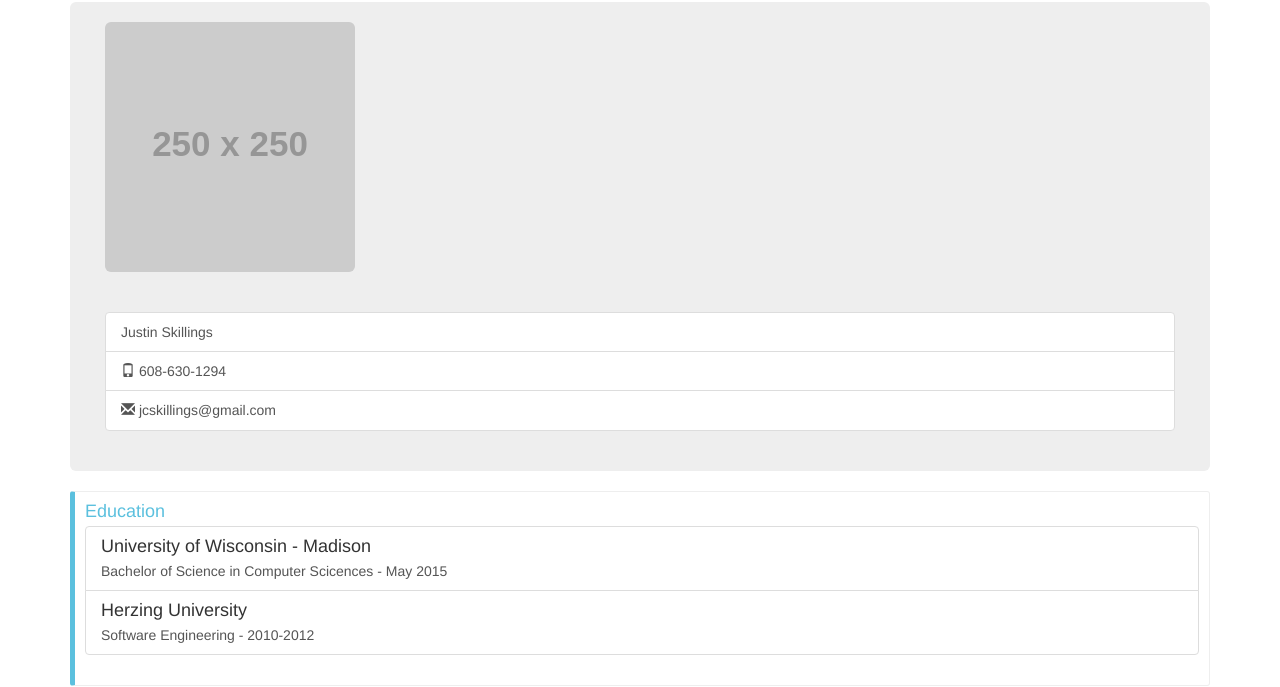
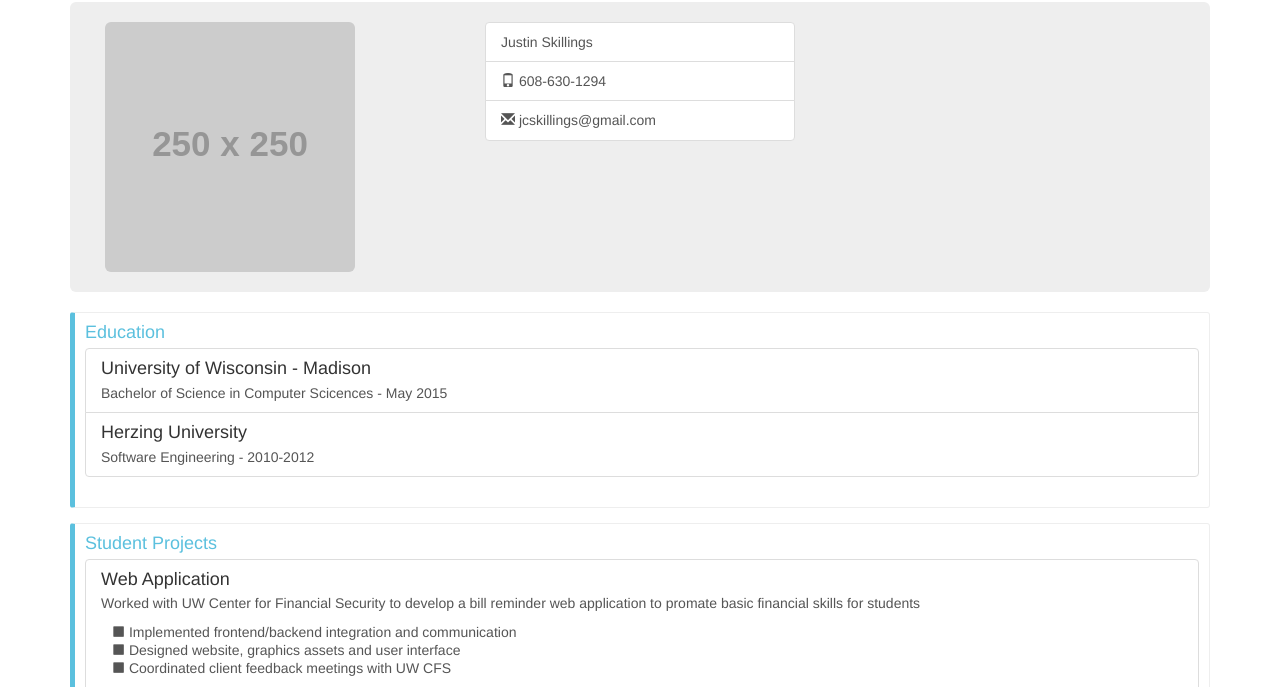
Before and after one commit to jcskillings/jcskillings.github.io, a plain HTML site: page index.html in a window 1280 px wide. Shown: the part 58-745 px from the top of the page. Drawn offline with nearby package versions, Linux system fonts and the light colour scheme; placeholder pictures from the web are drawn by us.

Commit message:
Update index.html

```diff
--- a/index.html
+++ b/index.html
@@ -40,13 +40,15 @@
     <div class="img-rounded" id="main-panel">
       <div class="row" >
         <div class="col-lg-12">
-          <div class="col-xs-12 col-sm-12">
+          <!--<div class="col-xs-12 col-sm-12">-->
+          <div class="col-md-4">
             <figure>
               <img class="img-rounded img-responsive" src="http://placehold.it/250x250" id="main-photo">
               <!--<img class="img-rounded img-responsive" src="img/shrimp.png" id="main-photo">-->
             </figure>
           </div>
-          <div class="col-xs-12 col-sm-12">
+          <!--<div class="col-xs-12 col-sm-12">-->
+          <div class="col-md-4">
             <ul class="list-group" id="personal-info">
             <a class="list-group-item" href="#">
               <p class="list-group-item-text">
```
